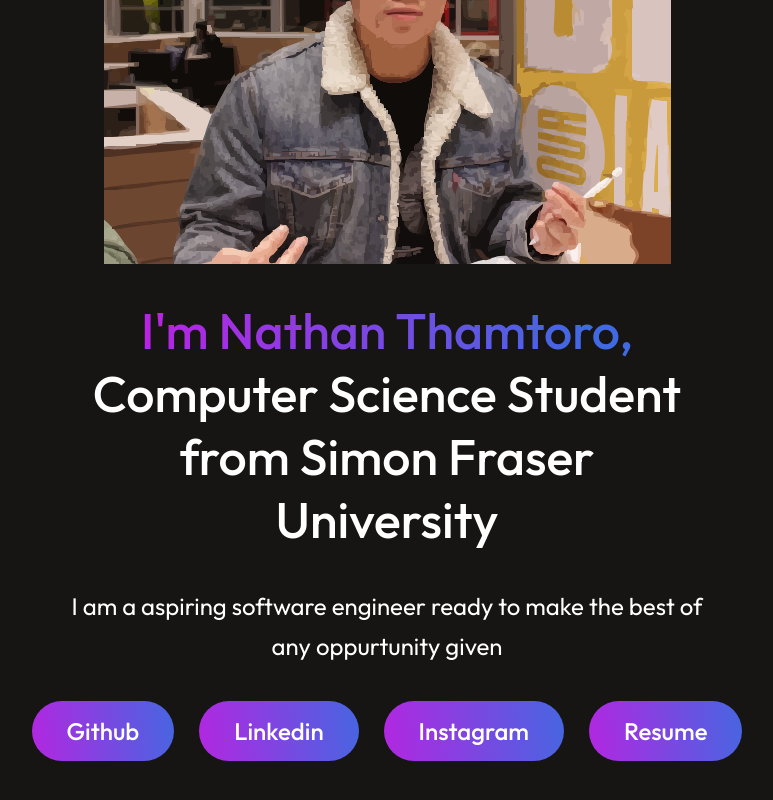
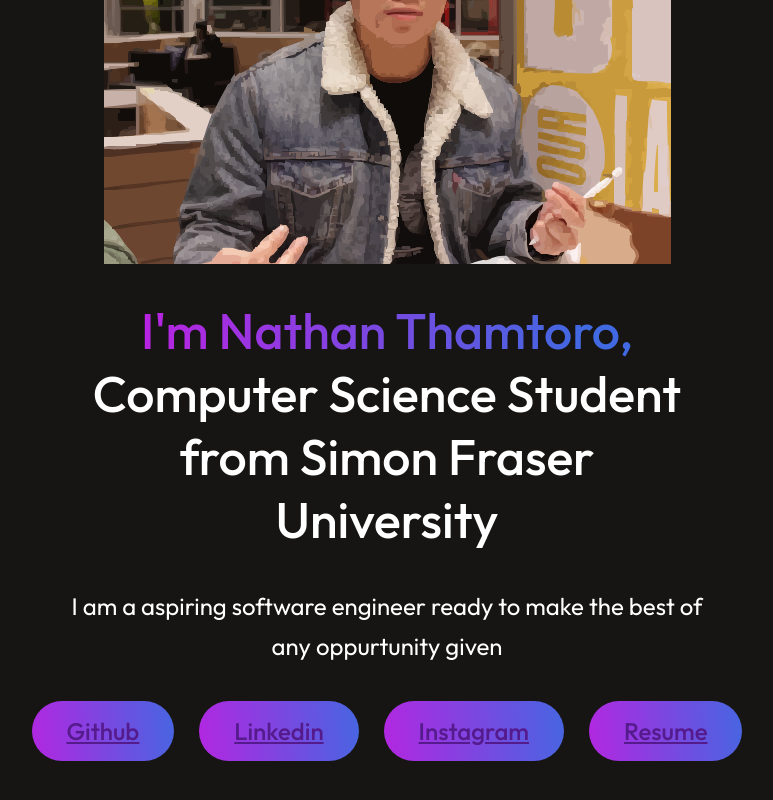
Before and after one commit to ntham084/ntham084.github.io, a React (Vite) app: page / in a window 1280 px wide. Shown: the part 364-1164 px from the top of the page, without its empty margins (253-1026 px from the left). Built offline with nearby package versions, Linux system fonts and the light colour scheme.

Commit message:
Feat: Added button and container structure for buttons with background color

```diff
--- a/src/Hero/hero.css
+++ b/src/Hero/hero.css
@@ -49,23 +49,3 @@
     cursor: pointer;
     transition: transform 0.3s ease-in-out;
 }
-
-.hero_github:hover,
-.hero_Instagram:hover,
-.hero_Linkdin:hover,
-.hero_Resume:hover{
-    border: 2px solid white;
-    transform: scale(1.05);
-}
-
-.hero-action a {
-    text-decoration: none;
-    color: inherit;
-}
-
-.hero-action a:hover,
-.hero-action a:focus,
-.hero-action a:active {
-    text-decoration: none;
-    color: inherit;
-}
--- a/src/Hero/hero.jsx
+++ b/src/Hero/hero.jsx
@@ -10,16 +10,16 @@
             <h1><span>I'm Nathan Thamtoro,</span> Computer Science Student from Simon Fraser University</h1>
             <p>I am a aspiring software engineer ready to make the best of any oppurtunity given</p>
             <div className = "hero-action">
-                <a href="https://github.com/ntham084" target="_blank" rel="noopener noreferrer" className="hero_github">
+                <a href="" target="_blank" rel="noopener noreferrer" className="hero_github">
                     Github
                 </a>
-                <a href="https://www.linkedin.com/in/nathan-thamtoro-312156348" target="_blank" rel="noopener noreferrer" className="hero_Linkdin">
+                <a href="" target="_blank" rel="noopener noreferrer" className="hero_Linkdin">
                     Linkedin
                 </a>
-                <a href="https://www.instagram.com/nathan_thamtoro/?hl=en" target="_blank" rel="noopener noreferrer" className="hero_Instagram">
+                <a href="" target="_blank" rel="noopener noreferrer" className="hero_Instagram">
                     Instagram
                 </a>
-                <a href="./public/Nathan-Thamtoro-Resume.pdf" target="_blank" rel="noopener noreferrer" className="hero_Resume">
+                <a href="" target="_blank" rel="noopener noreferrer" className="hero_Resume">
                     Resume
                 </a>
             </div>
```
